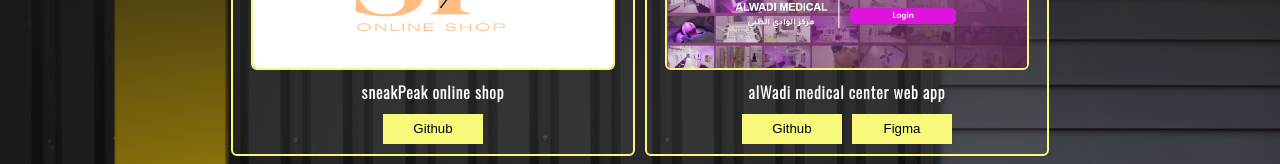
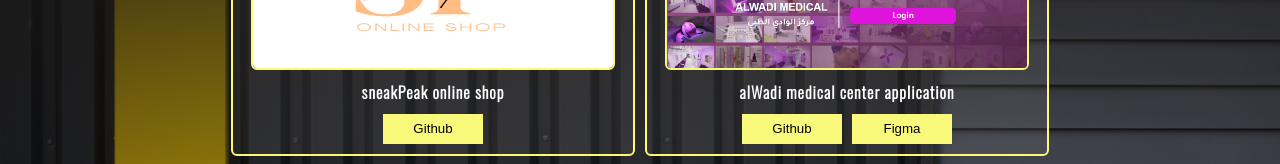
Before and after one commit to ghewazaloum/daas_portfolio, a React (Create React App) app: page / in a window 1280 px wide. Shown: the part 2795-2959 px from the top of the page. Built offline with nearby package versions, Linux system fonts and the light colour scheme.

Commit message:
CV changes

```diff
--- a/src/App.js
+++ b/src/App.js
@@ -61,7 +61,7 @@
               <div className='imageDiv'>
                 <img className='image' src={wadiMed} alt='alwadi medical center'/>
               </div>
-              <h4>alWadi medical center web app</h4>
+              <h4>alWadi medical center application</h4>
               <div className='workButtons'>
                   <Button href={"https://github.com/ghewazaloum/WadiMedicalCenter.git"}>github</Button>
                   <Button href={"https://www.figma.com/file/g2QP6tQH5pGpR2gwjBkkts/medical-center?type=design&node-id=83%3A9&mode=design&t=nbUOqLubZyFsem70-1"}>Figma</Button>
```
Also changed, not shown: 1 other file (tests, documents, lock files or other folders).
